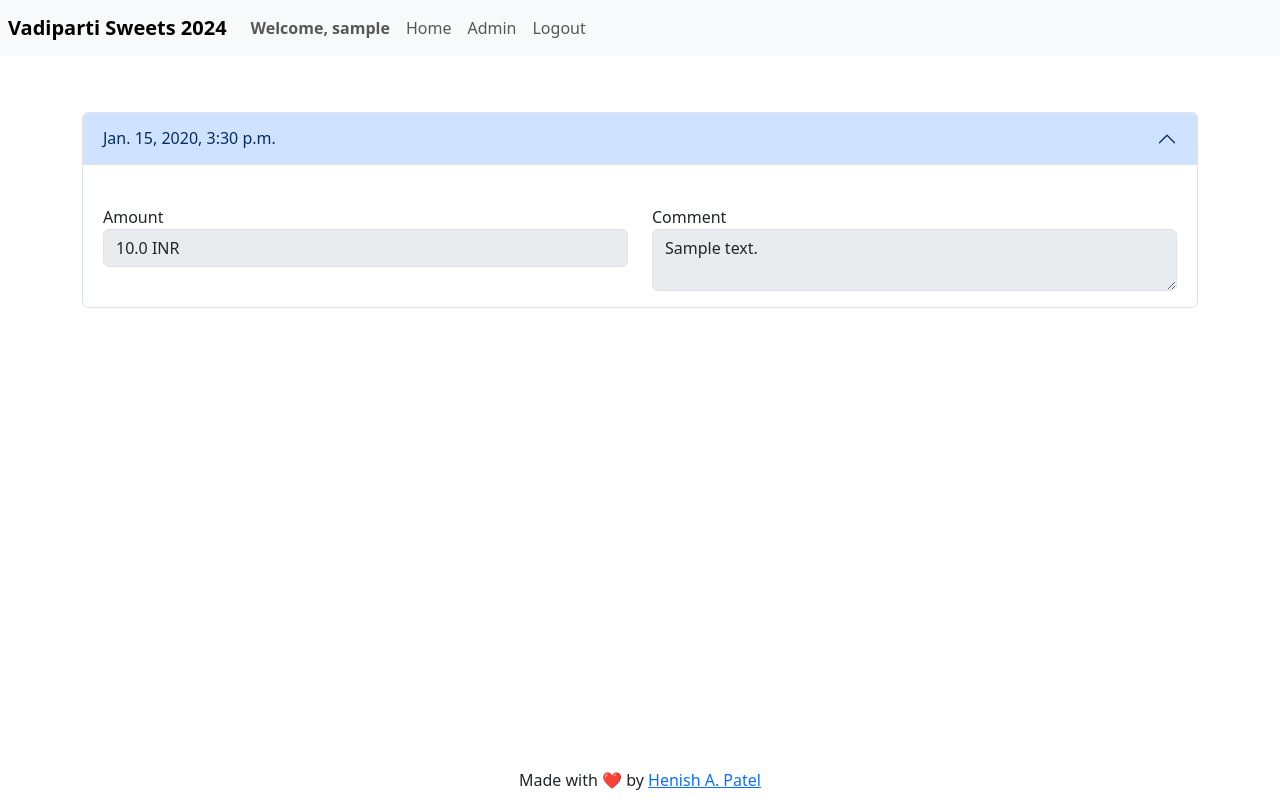
After one commit to henishpatel9045/vadipartiSweetsGeneric, a Django app: page /bookings/user/deposits in a window 1280 px wide, after a click that opens the changed part. The commit adds this page. Run offline with Django 5.2, Linux system fonts and the light colour scheme; a user stored in the database is signed in; tables that the repository leaves empty hold one stand-in row (values such as "Sample post").

Commit message:
Add page for user deposits and customized indexing of items on order page.

```diff
--- a/booking/templates/booking/user_base.html
+++ b/booking/templates/booking/user_base.html
@@ -21,6 +21,9 @@
 
         {% if user.is_superuser %}
         <li class="nav-item">
+          <span class="nav-link font-weight-bold"><b>Welcome, {{ user.username }}</b></span>
+        </li>
+        <li class="nav-item">
           <a class="nav-link font-weight-bold" href="/home">Home</a>
         </li>
         <li class="nav-item">
@@ -31,6 +34,9 @@
         </li>
 
         {% elif user.is_authenticated %}
+        <li class="nav-item">
+          <span class="nav-link font-weight-bold">Welcome, {{ user.username }}</span>
+        </li>
         <li class="nav-item">
           <a class="nav-link font-weight-bold" href="{% url 'user-bookings' %}">Home</a>
         </li>
--- /dev/null
+++ b/booking/templates/booking/user_deposits.html
@@ -0,0 +1,46 @@
+{% extends 'booking/user_base.html' %}
+
+{% block title %}User Deposits{% endblock %}
+
+{% block child_content %}
+<div class="container mt-5">
+    <div class="accordion" id="accordionExample">
+
+
+        {% if not user_deposits %}
+        <h2 class="w-100 text-center badge bg-danger" style="font-size: 1.5rem;">No Deposits Found</h2>
+        {% endif %}
+
+
+        {% for deposit in user_deposits %}
+        <div class="accordion-item">
+            <h2 class="accordion-header"   id="heading-{{forloop.counter}}">
+                <button class="accordion-button
+     collapsed" type="button" data-bs-toggle="collapse" data-bs-target="#collapse-{{forloop.counter}}" aria-expanded="false"
+                    aria-controls="collapse-{{forloop.counter}}">
+                    {{deposit.date}}
+                </button>
+            </h2>
+            <div id="collapse-{{forloop.counter}}" class="accordion-collapse collapse" aria-labelledby="heading-{{forloop.counter}}"
+                data-bs-parent="#accordionExample">
+                <div class="accordion-body">
+
+                    <div class="row">
+                        <div class="col-md-6">
+                            <label   for="amount">Amount</label>
+                            <input type="text" class="form-control" id="amount" disabled value="{{deposit.amount}} INR">
+                        </div>
+                        <div class="col-md-6">
+                            <label for="comment">Comment</label>
+                            <textarea class="form-control" id="comment" disabled>{{deposit.comment}}</textarea>
+                        </div>
+                    </div>
+                </div>
+            </div>
+        </div>
+        {% endfor %}
+
+    </div>
+</div>
+
+{% endblock %}
--- a/booking/urls.py
+++ b/booking/urls.py
@@ -9,6 +9,7 @@ from booking.views import (
     deleteOrderView,
     OrdersPrintTemplateView,
     UserDashboardStatTemplateView,
+    UserDepositsTemplateView,
 )
 
 
@@ -20,5 +21,6 @@ urlpatterns = [
     path("order/<str:pk>/delete/", deleteOrderView, name="delete-order"),
     path("user/bookings", UserBookingsTemplateView.as_view(), name="user-bookings"),
     path("user/stats", UserDashboardStatTemplateView.as_view(), name="user-stats"),
+    path("user/deposits", UserDepositsTemplateView.as_view(), name="user-deposits"),
     path("print", OrdersPrintTemplateView.as_view(), name="booking-print"),
 ]
--- a/booking/views.py
+++ b/booking/views.py
@@ -50,6 +50,7 @@ class NewOrderTemplateView(TemplateView):
                 item_data[pk] = {
                     "id": pk,
                     "title": item.base_item.name,
+                    "order_index": item.base_item.order_index,
                     "1000": {},
                     "500": {},
                 }
@@ -57,9 +58,9 @@ class NewOrderTemplateView(TemplateView):
                 "id": item.pk,
                 "price": item.price,
             }
-
+        item_data = sorted(list(item_data.values()), key=lambda x: x["order_index"])
         return {
-            "items_data": list(item_data.values()),
+            "items_data": item_data,
             "date": timezone.now().strftime("%Y-%m-%d"),
         }
 
@@ -129,6 +130,7 @@ class EditOrderTemplateView(TemplateView):
                 item_data[pk] = {
                     "id": pk,
                     "title": item.base_item.name,
+                    "order_index": item.base_item.order_index,
                     "1000": {},
                     "500": {},
                 }
@@ -140,7 +142,7 @@ class EditOrderTemplateView(TemplateView):
             }
 
         return {
-            "items_data": list(item_data.values()),
+            "items_data": sorted(list(item_data.values()), key=lambda x: x["order_index"]),
             "order": order,
             "order_number": order.bill_number,
             "order_date": order.date.strftime("%Y-%m-%d"),
@@ -471,3 +473,12 @@ class UserDashboardStatTemplateView(TemplateView):
             "order_total": total_summary.get("user_total", 0),
             "user_deposit": user_deposit.get("total_deposits", 0) or 0,
         }
+
+
+class UserDepositsTemplateView(TemplateView):
+    template_name = "booking/user_deposits.html"
+
+    def get_context_data(self, **kwargs: Any) -> dict[str, Any]:
+        user = self.request.user
+        deposits = UserDeposits.objects.filter(user=user)
+        return {"user_deposits": deposits}
--- a/management/admin.py
+++ b/management/admin.py
@@ -33,9 +33,10 @@ class ItemBaseAdmin(admin.ModelAdmin):
     list_display = [
         "name",
         "stop_taking_order",
+        "order_index",
     ]
     search_fields = ["name"]
-    list_editable = ["stop_taking_order"]
+    list_editable = ["stop_taking_order", "order_index"]
 
 
 class OrderInlineAdmin(admin.TabularInline):
--- a/management/models.py
+++ b/management/models.py
@@ -10,9 +10,13 @@ class ItemBase(models.Model):
     description = models.TextField(null=True, blank=True)
     image = models.ImageField(upload_to="items", null=True, blank=True)
     stop_taking_order = models.BooleanField(default=False)
+    order_index = models.IntegerField(default=0)
 
     def __str__(self) -> str:
         return self.name
+
+    class Meta:
+        ordering = ["order_index"]
 
 
 class Item(models.Model):
@@ -51,6 +55,9 @@ class UserDeposits(models.Model):
     def __str__(self):
         return f"{self.user} - {self.amount}"
 
+    class Meta:
+        ordering = ["-date"]
+
 
 class DailyReadyItem(models.Model):
     item = models.ForeignKey(Item, on_delete=models.CASCADE, related_name="ready_items")
@@ -59,3 +66,6 @@ class DailyReadyItem(models.Model):
 
     def __str__(self):
         return f"{self.item} - {self.quantity}"
+
+    class Meta:
+        ordering = ["-date"]
```
Also changed, not shown: management/migrations/0006_alter_dailyreadyitem_options_alter_itembase_options_and_more.py (added).
